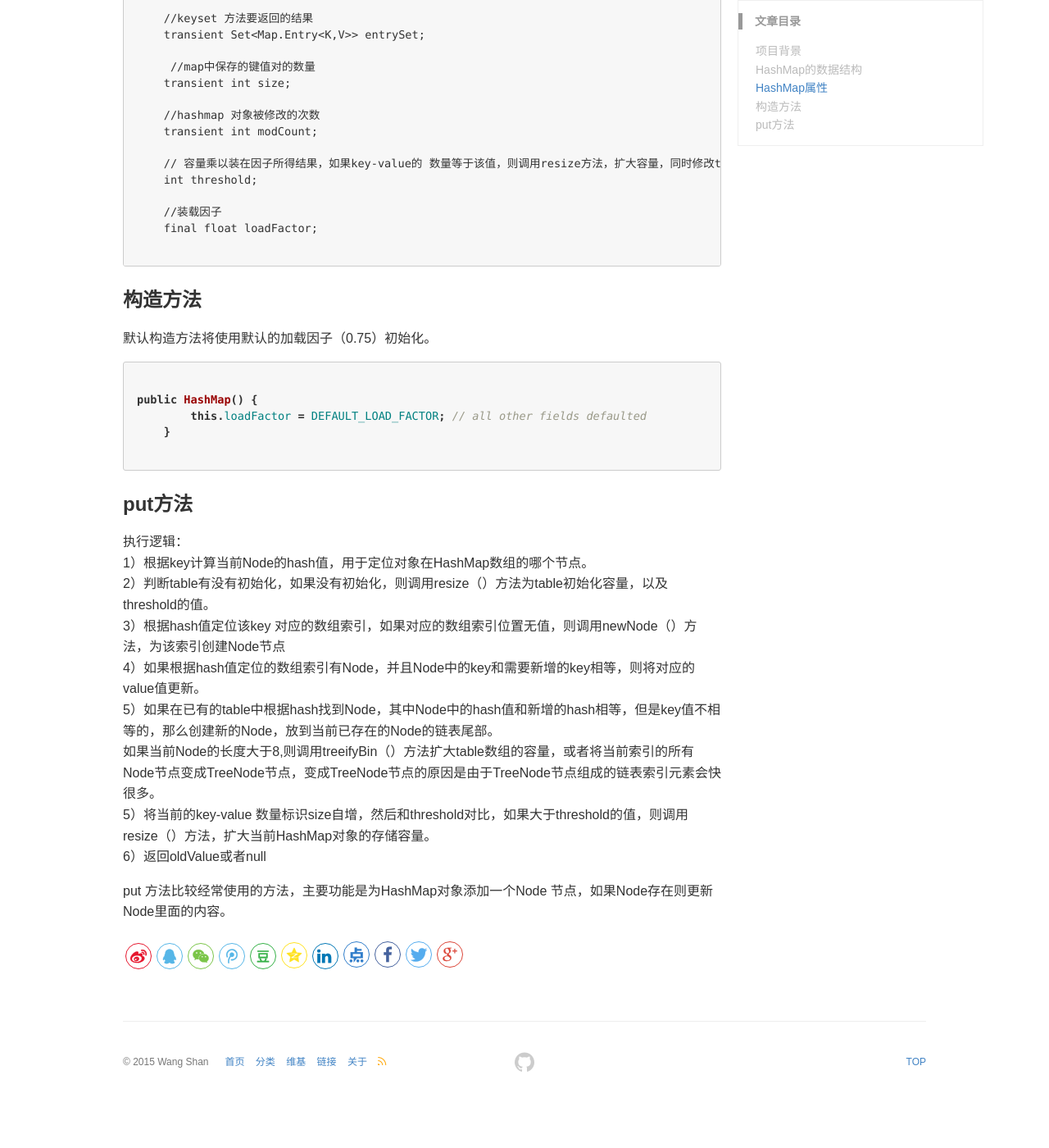
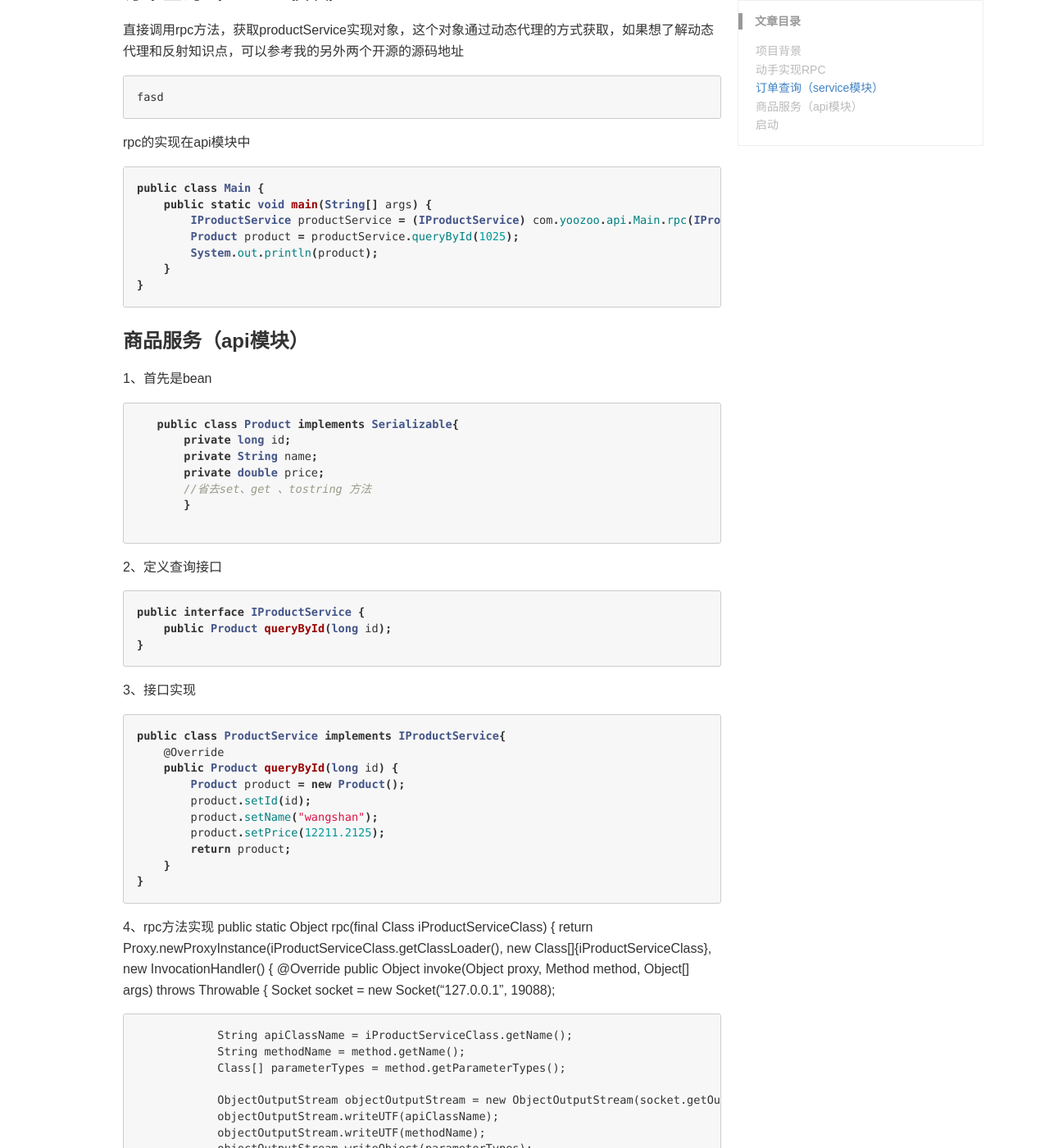
Before and after one commit to SWaiter/SWaiter.github.io, a Jekyll site: the page built from _posts/2018-09-30-RPC.md, in a window 1280 px wide and 1400 px high, scrolled down 1264 px. Shown: the whole window at 82% size. Built offline with Jekyll 4.4.1, drawn with Linux system fonts in a browser that asks for light colours; comment, search, counter and statistics services are not loaded; before the commit the page ends 2608 px from its top, so only the background shows below that; some of the changed text lies outside the part shown.

Commit message:
add blog

````diff
--- a/_posts/2018-09-30-RPC.md
+++ b/_posts/2018-09-30-RPC.md
@@ -9,65 +9,148 @@ keywords: socket rpc
 
 在实际后台服务开发中，RPC框架具有很大的优势，其中当前dubbo已经受到大家的关注和认可，现在开始进行手动码一个简单的RPC框架。
 ### 项目背景
-假如订单服务（开发者A负责）需要调用商品服务（开发者B负责），那么开发者B会和A约定调用API，以接口的形式提供给A。通常都是B把API上传到Maven私服，然后B开始写API的实现，A只需要引入API依赖进行开发即可。
+假如项目背景为：
 
-### HashMap的数据结构
+订单服务（开发者A负责）需要调用商品服务（开发者B负责），那么开发者B会和A约定调用API，以接口的形式提供给A。通常都是B把API上传到Maven私服，然后B开始写API的实现，A只需要引入API依赖进行开发即可。
 
-HashMap的底层主要是基于数组和链表来实现的，它之所以有相当快的查询速度主要是因为它是通过计算散列码来决定存储的位置。HashMap中主要是通过key的hashCode来计算hash值的，只要hashCode相同，计算出来的hash值就一样。如果存储的对象对多了，就有可能不同的对象所算出来的hash值是相同的，这就出现了所谓的hash冲突。
 ![screenshot home](https://swaiter.github.io/images/posts/java/rpc-框架图.png)
 
-### HashMap属性
+### 动手实现RPC
+
+首先项目框架如下图
+
+![screenshot home](https://swaiter.github.io/images/posts/java/home.png)
+
+### 订单查询（service模块）
+直接调用rpc方法，获取productService实现对象，这个对象通过动态代理的方式获取，如果想了解动态代理和反射知识点，可以参考我的另外两个开源的源码地址
+```bash
+fasd
 ```
-    //树化链表节点的阈值，当某个链表的长度大于或者等于这个长度，则扩大数组容量，或者数化链表
-	static final int TREEIFY_THRESHOLD = 8;
-    //初始容量，必须是2的倍数，默认是16
-    static final int DEFAULT_INITIAL_CAPACITY = 1 << 4; // aka 16
+rpc的实现在api模块中
+```java
+public class Main {
+    public static void main(String[] args) {
+        IProductService productService = (IProductService) com.yoozoo.api.Main.rpc(IProductService.class);
+        Product product = productService.queryById(1025);
+        System.out.println(product);
+    }
+}
+```
 
-    //最大所能容纳的key-value 个数
-    static final int MAXIMUM_CAPACITY = 1 << 30;
-    //默认的加载因子
-    static final float DEFAULT_LOAD_FACTOR = 0.75f;
+### 商品服务（api模块）
+1、首先是bean
 
+```java
+   public class Product implements Serializable{
+       private long id;
+       private String name;
+       private double price;
+       //省去set、get 、tostring 方法
+       }
 
-	//存储数据的Node数组，长度是2的幂。
-    transient Node<K,V>[] table;
+```
+2、定义查询接口
+```java
+public interface IProductService {
+    public Product queryById(long id);
+}
+```
+3、接口实现
 
-    //keyset 方法要返回的结果
-    transient Set<Map.Entry<K,V>> entrySet;
+```java
+public class ProductService implements IProductService{
+    @Override
+    public Product queryById(long id) {
+        Product product = new Product();
+        product.setId(id);
+        product.setName("wangshan");
+        product.setPrice(12211.2125);
+        return product;
+    }
+}
+```
+4、rpc方法实现
+public static Object rpc(final Class iProductServiceClass) {
+        return Proxy.newProxyInstance(iProductServiceClass.getClassLoader(), new Class[]{iProductServiceClass}, new InvocationHandler() {
+            @Override
+            public Object invoke(Object proxy, Method method, Object[] args) throws Throwable {
+                Socket socket = new Socket("127.0.0.1", 19088);
 
-     //map中保存的键值对的数量
-    transient int size;
+                String apiClassName = iProductServiceClass.getName();
+                String methodName = method.getName();
+                Class[] parameterTypes = method.getParameterTypes();
 
-    //hashmap 对象被修改的次数
-    transient int modCount;
+                ObjectOutputStream objectOutputStream = new ObjectOutputStream(socket.getOutputStream());
+                objectOutputStream.writeUTF(apiClassName);
+                objectOutputStream.writeUTF(methodName);
+                objectOutputStream.writeObject(parameterTypes);
+                objectOutputStream.writeObject(args);
+                objectOutputStream.flush();
 
-    // 容量乘以装在因子所得结果，如果key-value的 数量等于该值，则调用resize方法，扩大容量，同时修改threshold的值。
-    int threshold;
+                ObjectInputStream objectInputStream = new ObjectInputStream(socket.getInputStream());
+                Object o = objectInputStream.readObject();
+                objectInputStream.close();
+                objectOutputStream.close();
 
-    //装载因子
-    final float loadFactor;
+                socket.close();
+                return o;
+            }
+        });
+
+    }
+
+```java
+5、rpc启动
 
 ```
 
-### 构造方法
-默认构造方法将使用默认的加载因子（0.75）初始化。
+```java
+public static void main(String[] args) {
+            try {
+                ServerSocket serverSocket = new ServerSocket(19088);
+                while (true) {
+                    Socket socket = serverSocket.accept();
+                    ObjectInputStream objectInputStream = new ObjectInputStream(socket.getInputStream());
 
-```java
+                    String apiClassName = objectInputStream.readUTF();
+                    String methodName = objectInputStream.readUTF();
+                    Class[] parameterTypes = (Class[]) objectInputStream.readObject();
+                    Object[] args4method = (Object[]) objectInputStream.readObject();
 
-public HashMap() {
-        this.loadFactor = DEFAULT_LOAD_FACTOR; // all other fields defaulted
-    }
+                    Class clazz = null;
 
+                    if (apiClassName.equals(IProductService.class.getName())) {
+                        clazz = ProductService.class;
+                    }
+                    Method method = clazz.getMethod(methodName, parameterTypes);
+                    Object invoke = method.invoke(clazz.newInstance(), args4method);
+
+                    ObjectOutputStream objectOutputStream = new ObjectOutputStream(socket.getOutputStream());
+                    objectOutputStream.writeObject(invoke);
+                    objectOutputStream.flush();
+
+                    objectInputStream.close();
+                    objectOutputStream.close();
+                    socket.close();
+                }
+            } catch (IOException e) {
+                e.printStackTrace();
+            } catch (ClassNotFoundException e) {
+                e.printStackTrace();
+            } catch (Exception e) {
+                e.printStackTrace();
+            }
+        }
 ```
-### put方法
-执行逻辑：
-1）根据key计算当前Node的hash值，用于定位对象在HashMap数组的哪个节点。
-2）判断table有没有初始化，如果没有初始化，则调用resize（）方法为table初始化容量，以及threshold的值。
-3）根据hash值定位该key 对应的数组索引，如果对应的数组索引位置无值，则调用newNode（）方法，为该索引创建Node节点
-4）如果根据hash值定位的数组索引有Node，并且Node中的key和需要新增的key相等，则将对应的value值更新。
-5）如果在已有的table中根据hash找到Node，其中Node中的hash值和新增的hash相等，但是key值不相等的，那么创建新的Node，放到当前已存在的Node的链表尾部。
-      如果当前Node的长度大于8,则调用treeifyBin（）方法扩大table数组的容量，或者将当前索引的所有Node节点变成TreeNode节点，变成TreeNode节点的原因是由于TreeNode节点组成的链表索引元素会快很多。
-5）将当前的key-value 数量标识size自增，然后和threshold对比，如果大于threshold的值，则调用resize（）方法，扩大当前HashMap对象的存储容量。
-6）返回oldValue或者null
 
-put 方法比较经常使用的方法，主要功能是为HashMap对象添加一个Node 节点，如果Node存在则更新Node里面的内容。
+### 启动
+1、首先启动api中的service中的Main.main方法
+2、然后启动service中的Main.main方法
+3、就可以获取服务对象
+```bash
+com.intellij.rt.execution.application.AppMain com.yoozoo.service.Main
+Product{id=1025, name='wangshan', price=12211.2125}
+Process finished with exit code 0
+```
+###总结
+就这一个简单的rpc框架就完成了。有什么问题可以QQ联系交流。（787324413）
````
